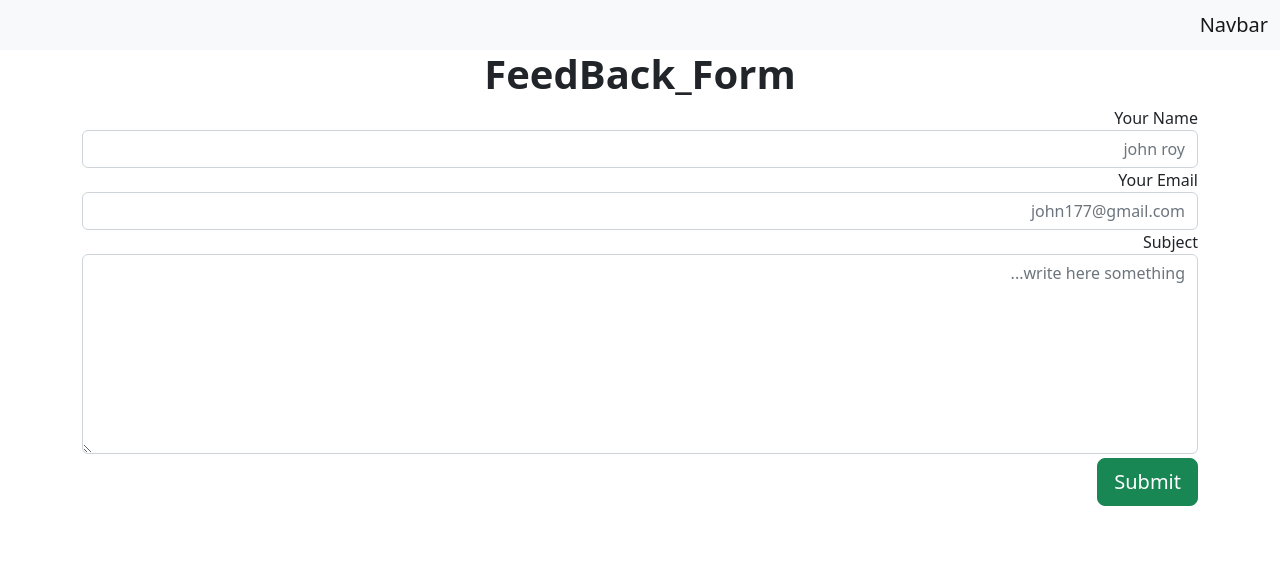
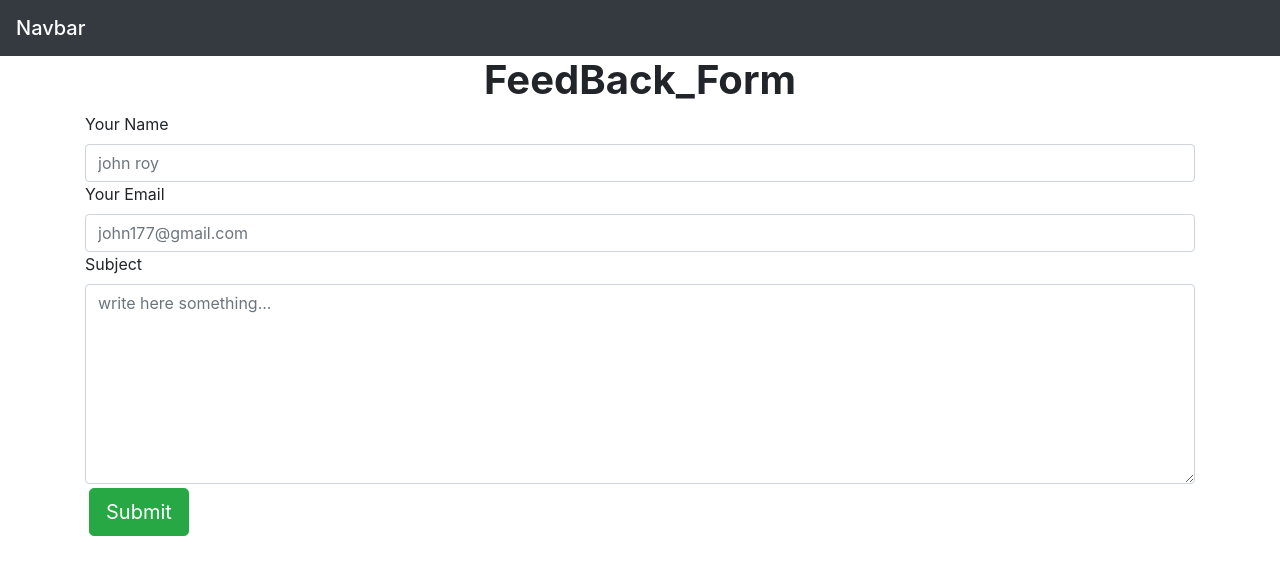
Before and after one commit to ChintuKoder/form, a Django app: page / in a window 1280 px wide. Shown: the top 575 px of the page. Run offline with Django 3.2, Linux system fonts and the light colour scheme.

Commit message:
Update index.html

```diff
--- a/gilla/office_emp_proj/emp_app/template/index.html
+++ b/gilla/office_emp_proj/emp_app/template/index.html
@@ -1,29 +1,22 @@
 <!doctype html>
-<html lang="ar" dir="rtl">
+<html lang="en">
   <head>
     <!-- Required meta tags -->
     <meta charset="utf-8">
-    <meta name="viewport" content="width=device-width, initial-scale=1">
+    <meta name="viewport" content="width=device-width, initial-scale=1, shrink-to-fit=no">
 
     <!-- Bootstrap CSS -->
-    <link rel="stylesheet" href="https://cdn.jsdelivr.net/npm/bootstrap@5.2.0-beta1/dist/css/bootstrap.rtl.min.css" integrity="sha384-dc2NSrAXbAkjrdm9IYrX10fQq9SDG6Vjz7nQVKdKcJl3pC+k37e7qJR5MVSCS+wR" crossorigin="anonymous">
+    <link rel="stylesheet" href="https://cdn.jsdelivr.net/npm/bootstrap@4.3.1/dist/css/bootstrap.min.css" integrity="sha384-ggOyR0iXCbMQv3Xipma34MD+dH/1fQ784/j6cY/iJTQUOhcWr7x9JvoRxT2MZw1T" crossorigin="anonymous">
 
-    <title>feedback_form</title>
+       <title>feedback_form</title>
   </head>
   <body>
-      <!-- As a heading -->
-    <nav class="navbar bg-light">
-    <div class="container-fluid">
-    <span class="navbar-brand mb-0 h1">Navbar</span>
-    </div>
-    </nav>
-    <h1 class="text-center"><b>FeedBack_Form</b></h1>
+<nav class="navbar navbar-dark bg-dark">
+  <span class="navbar-brand mb-0 h1">Navbar</span>
+</nav>
 
-    <!-- Optional JavaScript; choose one of the two! -->
-
-    <!-- Option 1: Bootstrap Bundle with Popper -->
-    <script src="https://cdn.jsdelivr.net/npm/bootstrap@5.2.0-beta1/dist/js/bootstrap.bundle.min.js" integrity="sha384-pprn3073KE6tl6bjs2QrFaJGz5/SUsLqktiwsUTF55Jfv3qYSDhgCecCxMW52nD2" crossorigin="anonymous"></script>
-    <div class="container">
+  <h1 class="text-center"><b>FeedBack_Form</b></h1>
+<div class="container">
         <form class="" method="post" class="was-validated">
             {% csrf_token %}
             <div class="form-group">
@@ -36,14 +29,14 @@
               <label for="subject">Subject</label><br>
               <textarea name='subject' class="form-control" id="textAreaExample1" name="subject" placeholder="write here something..." style="height:200px" required></textarea>
 
-              <input type="submit" class="btn btn-success btn-lg mt-1 ml-4" value="Submit" >
+              <input type="submit" class="btn btn-success btn-lg mt-1 ml-1" value="Submit" >
             </div>
           </form>
     </div>
-    <!-- Option 2: Separate Popper and Bootstrap JS -->
-    <!--
-    <script src="https://cdn.jsdelivr.net/npm/@popperjs/core@2.11.5/dist/umd/popper.min.js" integrity="sha384-Xe+8cL9oJa6tN/veChSP7q+mnSPaj5Bcu9mPX5F5xIGE0DVittaqT5lorf0EI7Vk" crossorigin="anonymous"></script>
-    <script src="https://cdn.jsdelivr.net/npm/bootstrap@5.2.0-beta1/dist/js/bootstrap.min.js" integrity="sha384-kjU+l4N0Yf4ZOJErLsIcvOU2qSb74wXpOhqTvwVx3OElZRweTnQ6d31fXEoRD1Jy" crossorigin="anonymous"></script>
-    -->
+    <!-- Optional JavaScript -->
+    <!-- jQuery first, then Popper.js, then Bootstrap JS -->
+    <script src="https://code.jquery.com/jquery-3.3.1.slim.min.js" integrity="sha384-q8i/X+965DzO0rT7abK41JStQIAqVgRVzpbzo5smXKp4YfRvH+8abtTE1Pi6jizo" crossorigin="anonymous"></script>
+    <script src="https://cdn.jsdelivr.net/npm/popper.js@1.14.7/dist/umd/popper.min.js" integrity="sha384-UO2eT0CpHqdSJQ6hJty5KVphtPhzWj9WO1clHTMGa3JDZwrnQq4sF86dIHNDz0W1" crossorigin="anonymous"></script>
+    <script src="https://cdn.jsdelivr.net/npm/bootstrap@4.3.1/dist/js/bootstrap.min.js" integrity="sha384-JjSmVgyd0p3pXB1rRibZUAYoIIy6OrQ6VrjIEaFf/nJGzIxFDsf4x0xIM+B07jRM" crossorigin="anonymous"></script>
   </body>
 </html>
```
